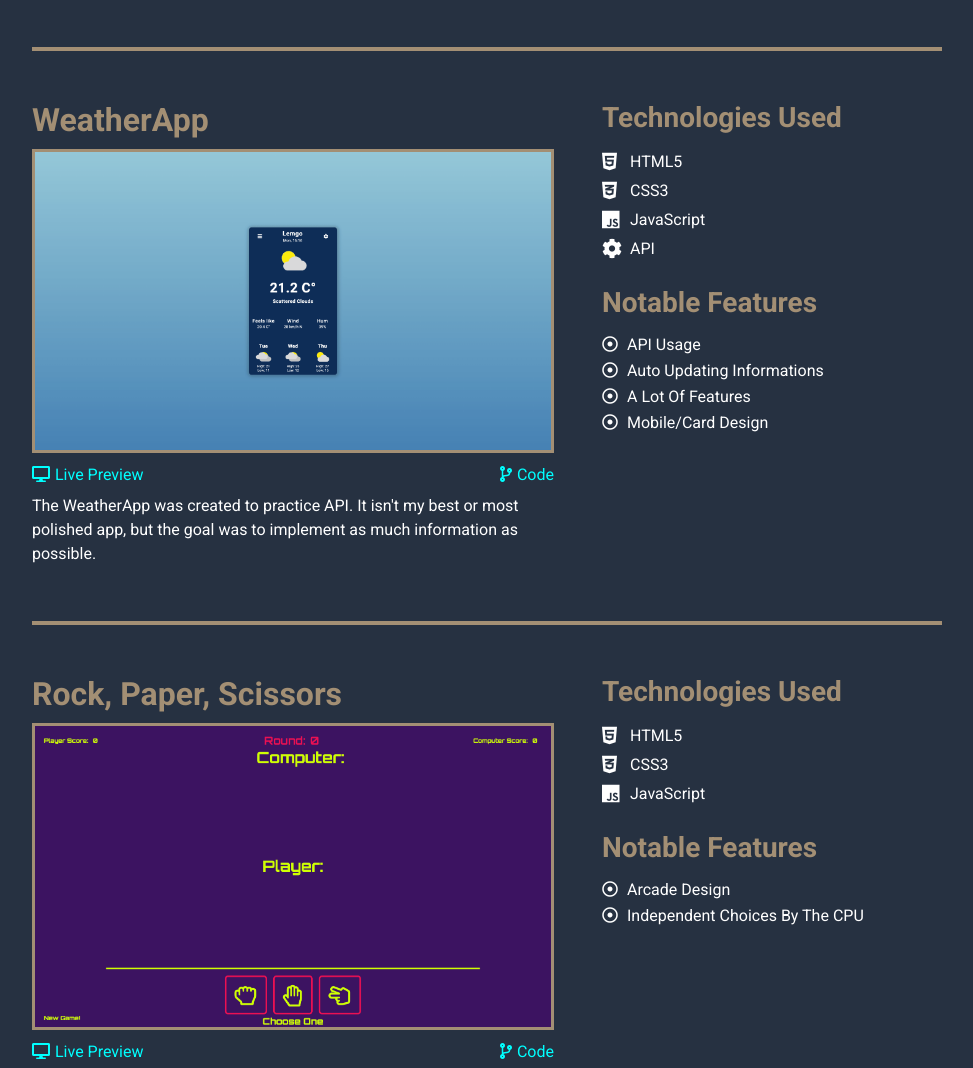
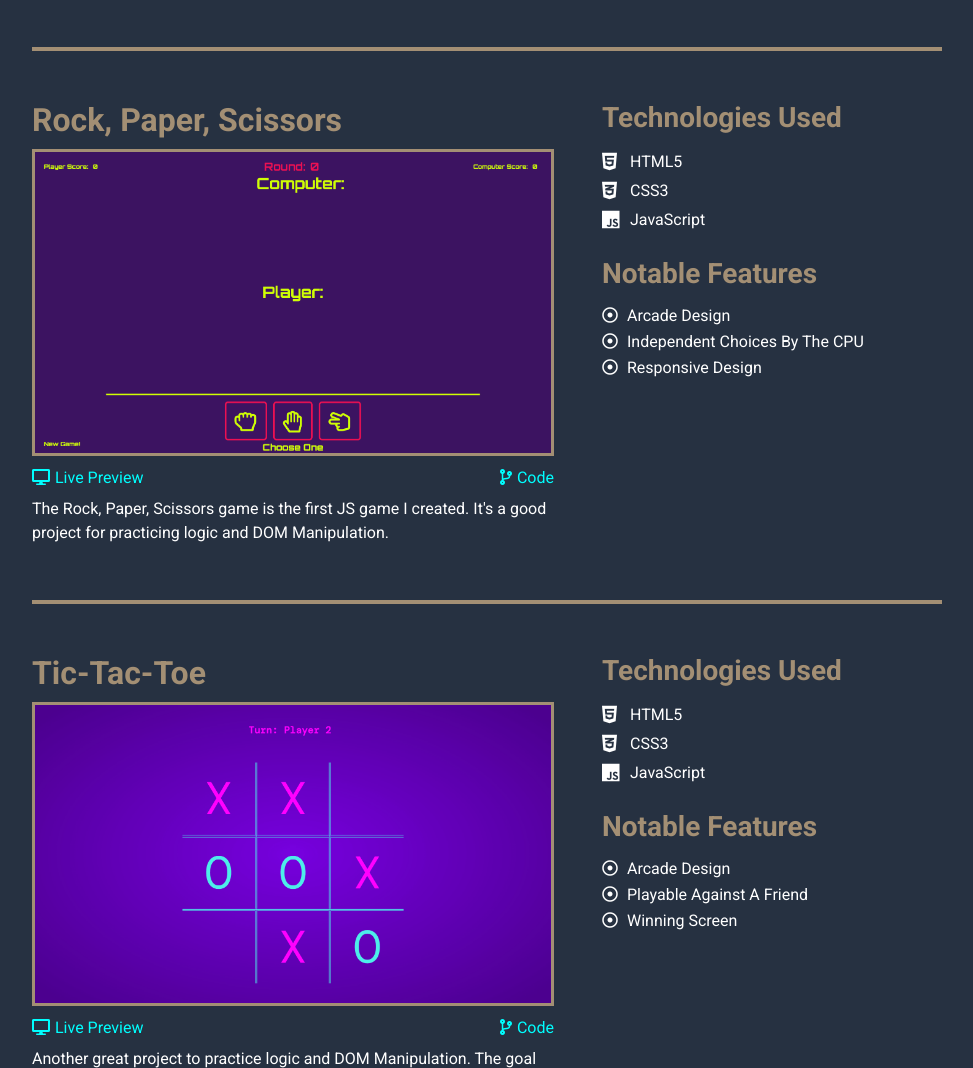
Before and after one commit to JanBur96/Portfolio, a plain HTML site: page public/projects.html in a window 1280 px wide. Shown: the part 770-1838 px from the top of the page, without its empty margins (153-1126 px from the left). Drawn offline with Linux system fonts and the light colour scheme.

Commit message:
some changes

```diff
--- a/public/projects.html
+++ b/public/projects.html
@@ -82,38 +82,6 @@
       <div class="divider-very-large"></div>
       <div class="projects-list__item">
         <div class="projects-list__description">
-          <h2 class="heading-2 projects__heading-2">WeatherApp</h2>
-          <a rel="noopener" class="link-1 projects__link" target="_blank" href="https://janbur96.github.io/WeatherApp/">
-            <img class="projects__img" src="./assets/images/WeatherApp2.png" alt="A picture of my weather app">
-          </a>
-          <div class="projects__links">
-            <a class="link-1 projects__link" href="https://janbur96.github.io/WeatherApp/"><i class="projects__links__icon fas fa-desktop"></i>Live Preview</a>
-            <a class="link-1 projects__link" href="https://github.com/JanBur96/WeatherApp"><i class="projects__links__icon fas fa-code-branch"></i>Code</a>
-          </div>
-          <p class="paragraph-2 projects__paragraph">The WeatherApp was created to practice API. It isn't my best or most polished app, but the goal was to implement as much information as possible. </p>
-        </div>
-        <div class="projects__additional-info">
-          <div class="projects-list__technologies-used">
-            <h3 class="heading-3 projects__heading-3">Technologies Used</h3>
-            <p class="paragraph-2 projects__paragraph"><i class="projects__additional-info__icon fab fa-html5"></i>HTML5</p>
-            <p class="paragraph-2 projects__paragraph"><i class="projects__additional-info__icon fab fa-css3-alt"></i>CSS3</p>
-            <p class="paragraph-2 projects__paragraph"><i class="projects__additional-info__icon fab fa-js"></i>JavaScript</p>
-            <p class="paragraph-2 projects__paragraph"><i class="projects__additional-info__icon fas fa-cog"></i>API</p>
-          </div>
-          <div class="projects__features-used">
-            <h3 class="heading-3 projects__heading-3">Notable Features</h3>
-            <ul>
-              <li class="projects__features-used__list"><i class="projects__features-used__icon far fa-dot-circle"></i>API Usage</li>
-              <li class="projects__features-used__list"><i class="projects__features-used__icon far fa-dot-circle"></i>Auto Updating Informations</li>
-              <li class="projects__features-used__list"><i class="projects__features-used__icon far fa-dot-circle"></i>A Lot Of Features</li>
-              <li class="projects__features-used__list"><i class="projects__features-used__icon far fa-dot-circle"></i>Mobile/Card  Design</li>
-            </ul>
-          </div>
-        </div>
-      </div>
-      <div class="divider-very-large"></div>
-      <div class="projects-list__item">
-        <div class="projects-list__description">
           <h2 class="heading-2 projects__heading-2">Rock, Paper, Scissors</h2>
           <a rel="noopener" class="link-1 projects__link" target="_blank" href="https://janbur96.github.io/Rock-Paper-Scissors/">
             <img class="projects__img" src="./assets/images/Rock-Paper-Scissors.png" alt="A picture of my Rock, Paper, Scissors game">
@@ -136,6 +104,7 @@
             <ul>
               <li class="projects__features-used__list"><i class="projects__features-used__icon far fa-dot-circle"></i>Arcade Design</li>
               <li class="projects__features-used__list"><i class="projects__features-used__icon far fa-dot-circle"></i>Independent Choices By The CPU</li>
+              <li class="projects__features-used__list"><i class="projects__features-used__icon far fa-dot-circle"></i>Responsive Design</li>
             </ul>
           </div>
         </div>
```
Also changed, not shown: public/index.html (+4 -4 lines).
